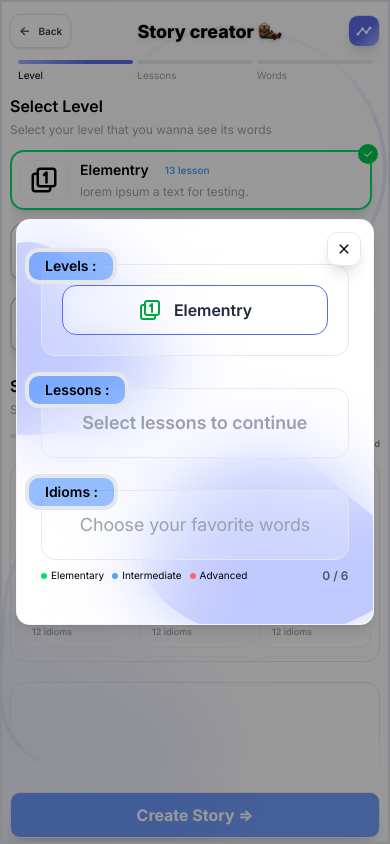
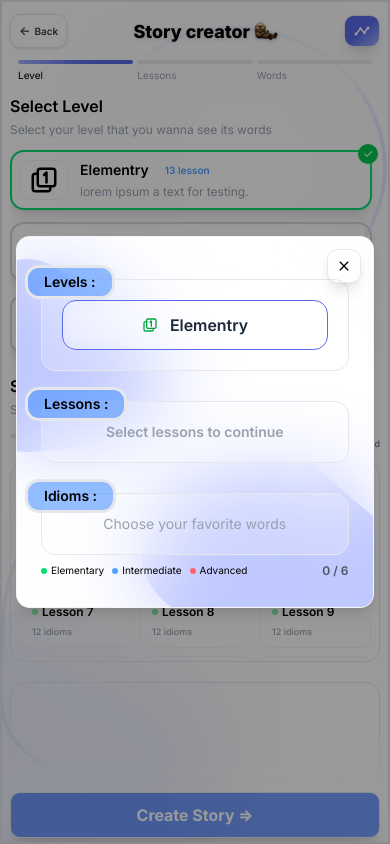
Before and after one commit to abolfazlj10/essinitial-idioms-in-english, a Next.js app: page /story in a window 390 px wide. Both pictures are taken after a click on the button 364 px from the left and 31 px from the top of the page. Built offline with nearby package versions, Linux system fonts and the light colour scheme.

Commit message:
update modal mobile.

```diff
--- a/src/app/story/page.tsx
+++ b/src/app/story/page.tsx
@@ -361,7 +361,6 @@ export default function Story () {
     }, []);
 
     return(
-        // <div className="h-full border-2 p-5 max-tablet:px-3 desktop:border-black laptop:border-blue-400 tablet:border-green-400 max-tablet:border-purple-700 max-mobile:border-red-500">
         <div className="h-full border-2 max-mobile:border-0 p-5 max-mobile:pt-3 max-mobile:pb-1 max-mobile:px-2">
             <div className="h-full flex flex-col gap-3">
                 {showStory ? (
@@ -461,7 +460,7 @@ export default function Story () {
                 ) : (
                     <>
                         <Appbar onBackClick={()=> router.push('/')} title='Story creator' iconSrc="./icon/Otter.svg" rightButton={isLargeScreen ? false :
-                            <button className="border shadow-lg text-xl max-tablet:text-lg bg-gradient-to-br from-primaryColor from-50% to-bgColor text-white rounded-lg p-2 max-tablet:p-[6px] cursor-pointer" onClick={()=>dialogModal.current?.showModal()}><TbTimeline /></button>}/>
+                            <button className="border shadow-lg text-xl max-tablet:text-lg bg-gradient-to-br from-primaryColor from-50% to-bgColor text-white rounded-lg p-2 max-tablet:py-[6px] max-tablet:px-2 cursor-pointer" onClick={()=>dialogModal.current?.showModal()}><TbTimeline /></button>}/>
                         <div className="flex gap-5 max-laptop:gap-2 max-tablet:gap-1 select-none px-2">
                             <div className="flex-1 flex flex-col gap-2 max-laptop:gap-1">
                                 <div className={`w-full h-[8px] max-laptop:h-[6px] max-tablet:h-[4px] rounded duration-150 ${steper >= 1 ? 'bg-gradient-to-l from-primaryColor from-40% to-bgColor' : 'bg-[#eaeced]'}`}></div>
@@ -919,12 +918,12 @@ export default function Story () {
                             <div className="modal-box bg-white p-0 rounded-xl border border-gray-400/10 relative overflow-hidden min-w-[370px] max-[1500px]:min-w-[320px] shadow-lg">
                                 <img className="absolute select-none top-1/2 -right-20 z-20 scale-x-150" src="./blob-haikei.svg" />
                                 <img className="absolute select-none top-0 -left-40 z-20 scale-x-150" src="./blob-haikei.svg" />
-                                <div className="bg-white/30 h-full w-full backdrop-blur-2xl z-30 relative py-7 px-6 flex flex-col gap-4">
+                                <div className="bg-white/30 h-full w-full backdrop-blur-2xl z-30 relative pt-7 pb-4 px-6 flex flex-col gap-4">
                                     <form method="dialog" className="absolute right-3 top-3">
                                         <button className="border rounded-lg shadow-lg p-2 cursor-pointer duration-100 hover:bg-bgColor"><MdClose /></button>
                                     </form>
                                     <div>
-                                        <div className="border-4 backdrop-blur-2xl justify-self-start py-1 px-4 font-semibold rounded-xl bg-blue-500/50 -mb-5 -ml-4 z-20 relative select-none text-sm">Levels :</div>
+                                        <div className="border-3 backdrop-blur-2xl justify-self-start py-1 px-4 font-semibold rounded-xl bg-blue-500/50 -mb-5 -ml-4 z-20 relative select-none text-sm">Levels :</div>
                                         <div className="text-[25px] font-semibold text-center rounded-xl bg-white/20 border py-5 px-5 flex justify-center items-center">
                                             {level.length > 0 ? (
                                                 <div className="grid grid-cols-2 gap-3 w-full">
@@ -935,19 +934,19 @@ export default function Story () {
 
                                                         return (
                                                             <div key={index} className={`px-4 py-3 rounded-xl text-base flex items-center justify-center gap-3 transition-all duration-200 bg-white/20 backdrop-blur-sm border-primaryColor hover:bg-white/40 ${isLastAndOdd ? 'col-span-2' : ''}`} style={{ borderWidth: 1 }}>
-                                                                <IconComponent className={`${iconColor} text-2xl`} />
+                                                                <IconComponent className={`${iconColor}`} />
                                                                 <span className="font-semibold text-gray-800">{levelName.charAt(0).toUpperCase() + levelName.slice(1)}</span>
                                                             </div>
                                                         )
                                                     })}
                                                 </div>
                                             ) : (
-                                                <div className="text-gray-400 text-lg">No levels selected</div>
+                                                <div className="text-gray-400 text-sm">No levels selected</div>
                                             )}
                                         </div>
                                     </div>
                                     <div>
-                                        <div className="border-4 backdrop-blur-2xl justify-self-start py-1 px-4 font-semibold rounded-xl bg-blue-500/50 -mb-5 -ml-4 z-20 relative select-none text-sm">Lessons :</div>
+                                        <div className="border-3 backdrop-blur-2xl justify-self-start py-1 px-4 font-semibold rounded-xl bg-blue-500/50 -mb-5 -ml-4 z-20 relative select-none text-sm">Lessons :</div>
                                         <div className="font-semibold text-center rounded-xl bg-white/20 border py-5 px-5 flex justify-center items-center">
                                             {lessons.length > 0 ? (
                                                 <div className="grid grid-cols-2 gap-3 w-full">
@@ -979,7 +978,7 @@ export default function Story () {
                                                                 )}
                                                                 <div className="flex items-center gap-2">
                                                                     <span className={`
-                                                                        w-2 h-2 rounded-full inline-block
+                                                                        w-[6px] h-[6px] rounded-full inline-block
                                                                         ${lessonLevel === 'elementry' ? 'bg-green-400' : ''}
                                                                         ${lessonLevel === 'intermediate' ? 'bg-blue-400' : ''}
                                                                         ${lessonLevel === 'advanced' ? 'bg-red-400' : ''}
@@ -991,12 +990,12 @@ export default function Story () {
                                                     })}
                                                 </div>
                                             ) : (
-                                                <div className="text-gray-400 text-lg ">Select lessons to continue</div>
+                                                <div className="text-gray-400 text-sm">Select lessons to continue</div>
                                             )}
                                         </div>
                                     </div>
                                     <div>
-                                        <div className="border-4 backdrop-blur-3xl justify-self-start py-1 px-4 font-semibold rounded-xl bg-blue-500/50 -mb-5 -ml-4 z-20 relative select-none text-sm">Idioms :</div>
+                                        <div className="border-3 backdrop-blur-3xl justify-self-start py-1 px-4 font-semibold rounded-xl bg-blue-500/50 -mb-5 -ml-4 z-20 relative select-none text-sm">Idioms :</div>
                                         <div className="rounded-xl bg-white/20 border py-5 px-5 flex gap-2 flex-wrap overflow-y-auto w-full max-h-[200px] [&::-webkit-scrollbar]:w-[7px] [&::-webkit-scrollbar-track]:bg-gray-100 [&::-webkit-scrollbar-track]:rounded-2xl [&::-webkit-scrollbar-thumb]:rounded-2xl [&::-webkit-scrollbar-thumb]:bg-bgColor/80 [&::-webkit-scrollbar-thumb:hover]:bg-bgColor ">
                                             {words.length ?
                                                 words.map((item,index)=>{
@@ -1005,14 +1004,14 @@ export default function Story () {
                                                     const removeHover = level === 'elementry' ? 'hover:text-green-600' : level === 'intermediate' ? 'hover:text-blue-600' : 'hover:text-red-600';
                                                     return (
                                                         <div key={index} className={`w-full justify-between py-2 relative rounded-full px-3 flex items-center gap-2 bg-white/20 backdrop-blur-sm border-2 border-primaryColor border-dashed text-gray-800 transition-all duration-150 hover:shadow-sm hover:bg-white/30`}>
-                                                            <span className={`w-2 h-2 rounded-full inline-block ${dot}`}></span>
-                                                            <span className="font-medium text-sm select-none">{item}</span>
+                                                            <span className={`w-[6px] h-[6px] rounded-full inline-block ${dot}`}></span>
+                                                            <span className="font-medium text-xs select-none">{item}</span>
                                                             <button onClick={()=> removeWord(index)} className={`ml-1 rounded-full bg-transparent text-gray-500 ${removeHover} transition-colors duration-150 select-none cursor-pointer text-lg leading-none`}>×</button>
                                                         </div>
                                                     )
                                                 })
                                                 :
-                                                <div className="m-auto text-gray-400 text-lg">Choose your favorite words</div>
+                                                <div className="m-auto text-gray-400 text-sm">Choose your favorite words</div>
                                             }
                                         </div>
                                         {/* Word count and legend row */}
--- a/src/components/appbar.tsx
+++ b/src/components/appbar.tsx
@@ -10,7 +10,7 @@ interface AppbarProps {
 
 const Appbar: React.FC<AppbarProps> = ({ onBackClick, title, iconSrc, rightButton }) => (
     <div className="flex items-center justify-between">
-      <button className="flex items-center gap-2 px-4 py-2 max-laptop:px-3 max-mobile:py-2 max-mobile:px-2 rounded-lg bg-white/90 hover:bg-primaryColor/10 shadow border border-gray-200 text-gray-700 max-laptop:text-sm max-tablet:text-[10px] font-semibold transition-all duration-150 cursor-pointer" onClick={onBackClick}>
+      <button className="flex items-center gap-2 max-mobile:gap-1 px-4 py-2 max-laptop:px-3 max-mobile:py-2 max-mobile:px-2 rounded-lg bg-white/90 hover:bg-primaryColor/10 shadow border border-gray-200 text-gray-700 max-laptop:text-sm max-tablet:text-[10px] font-semibold transition-all duration-150 cursor-pointer" onClick={onBackClick}>
           <span className="text-lg max-[1340px]:text-base max-laptop:text-sm max-tablet:text-xs">←</span> Back
       </button>
       <div className="text-[36px] max-[1340px]:text-[25px] max-laptop:text-[23px] max-tablet:text-[18px] duration-100 font-extrabold flex items-center justify-center gap-3 max-tablet:gap-1 select-none drop-shadow-sm">
```
